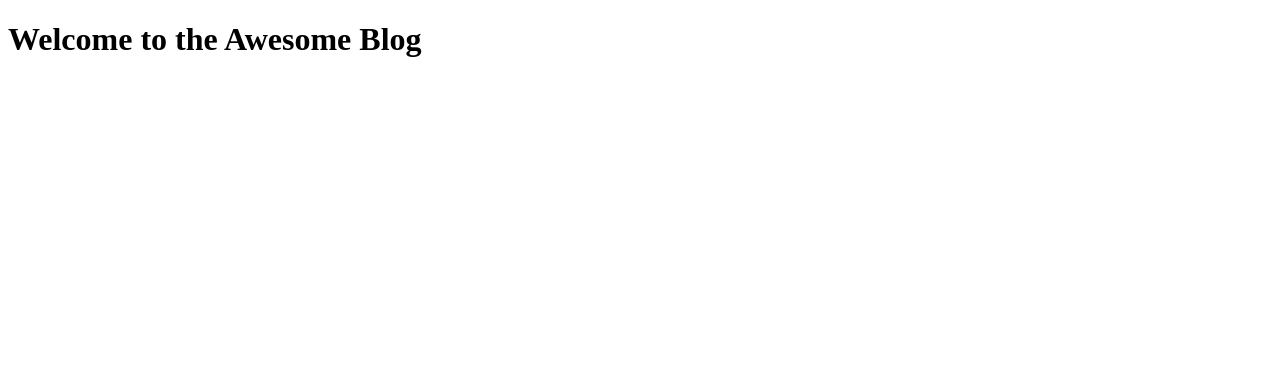
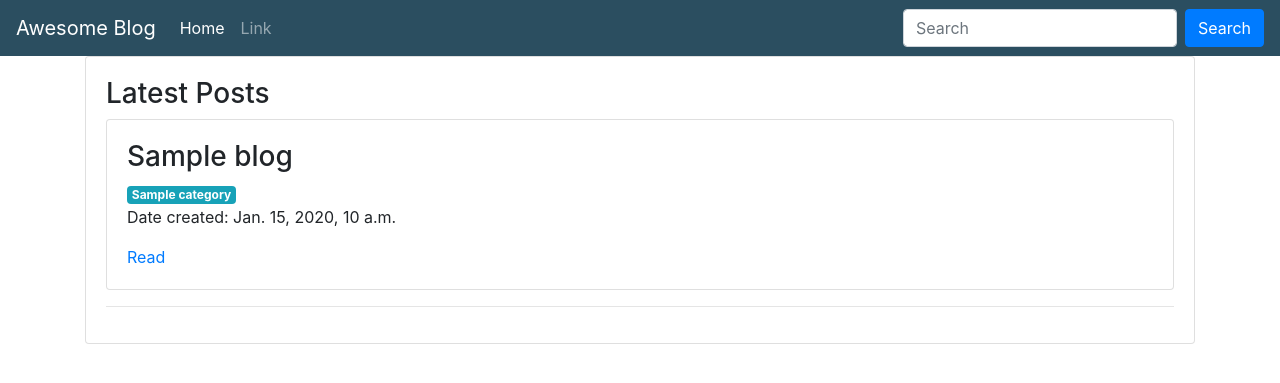
Before and after one commit to esmegl/blog-project, a Django app: template main/templates/main/index.html in a window 1280 px wide. Shown: the top 383 px of the page. Run offline with Django 4.2, Linux system fonts and the light colour scheme; the template is opened without the code that fills it: most values are stand-ins (such as "Sample title", 1, 10 or a date in 2020); some libraries are stand-ins or nearby versions.

Commit message:
Added template files

```diff
--- a/main/templates/main/base.html
+++ b/main/templates/main/base.html
@@ -1,9 +1,61 @@
-<!DOCTYPE html>
-<html>
-<head>
-	<title></title>
-</head>
-<body>
+<!doctype html>
+<html lang="en">
+	<head>
+		<!-- Required meta tags -->
+		<meta charset="utf-8">
+		<meta name="viewport" content="width=device-width, initial-scale=1, shrink-to-fit=no">
 
-</body>
+		<!-- Bootstrap CSS -->
+		<link rel="stylesheet" href="https://cdn.jsdelivr.net/npm/bootstrap@4.0.0/dist/css/bootstrap.min.css" integrity="sha384-Gn5384xqQ1aoWXA+058RXPxPg6fy4IWvTNh0E263XmFcJlSAwiGgFAW/dAiS6JXm" crossorigin="anonymous">
+
+		<title>Awesome Blog</title>
+	</head>
+	<body>
+
+		<nav class="navbar navbar-expand-lg navbar-dark" style="background-color: #2b4e60;">
+			<a class="navbar-brand" href="{% url 'main:home' %}">Awesome Blog</a>
+			<button class="navbar-toggler" type="button" data-toggle="collapse" data-target="#navbarSupportedContent" aria-controls="navbarSupportedContent" aria-expanded="false" aria-label="Toggle navigation">
+				<span class="navbar-toggler-icon"></span>
+			</button>
+
+			<div class="collapse navbar-collapse" id="navbarSupportedContent">
+				<ul class="navbar-nav mr-auto">
+					<li class="nav-item active">
+						<a class="nav-link" href="{% url 'main:home' %}">Home<span class="sr-only">(current)</span></a>
+					</li>
+					<li class="nav-item">
+						<a class="nav-link" href="#">Link</a>
+					</li>
+					{% if request.user.is_authenticated %}
+					<li class="nav-item dropdown">
+						<a class="nav-link dropdown-toggle" href="#" id="navbarDropdown" role="button" data-toggle="dropdown" aria-haspopup="true" aria-expanded="false">
+							Actions
+						</a>
+						<div class="dropdown-menu" aria-labelledby="navbarDropdown">
+							<a class="dropdown-item" href="{% url 'main:add_blog' %}">New Blog</a>
+							<a class="dropdown-item" href="#">Another action</a>
+							<div class="dropdown-divider"></div>
+							<a class="dropdown-item" href="#">Something else here</a>
+						</div>
+					</li>
+					{% endif %}
+				</ul>
+				<!-- TODO: Show login button here -->
+				<form class="form-inline my-2 my-lg-0">
+					<input class="form-control mr-sm-2" type="search" placeholder="Search" aria-label="Search">
+					<button class="btn btn-primary my-2 my-sm-0" type="submit">Search</button>
+				</form>
+			</div>
+		</nav>
+
+		{% block content %}
+
+		{% endblock %}
+
+		<!-- Optional JavaScript -->
+		<!-- jQuery first, then Popper.js, then Bootstrap JS -->
+		<script src="https://code.jquery.com/jquery-3.2.1.slim.min.js" integrity="sha384-KJ3o2DKtIkvYIK3UENzmM7KCkRr/rE9/Qpg6aAZGJwFDMVNA/GpGFF93hXpG5KkN" crossorigin="anonymous"></script>
+		<script src="https://cdn.jsdelivr.net/npm/popper.js@1.12.9/dist/umd/popper.min.js" integrity="sha384-ApNbgh9B+Y1QKtv3Rn7W3mgPxhU9K/ScQsAP7hUibX39j7fakFPskvXusvfa0b4Q" crossorigin="anonymous"></script>
+		<script src="https://cdn.jsdelivr.net/npm/bootstrap@4.0.0/dist/js/bootstrap.min.js" integrity="sha384-JZR6Spejh4U02d8jOt6vLEHfe/JQGiRRSQQxSfFWpi1MquVdAyjUar5+76PVCmYl" crossorigin="anonymous"></script>
+	</body>
 </html>
--- a/main/templates/main/index.html
+++ b/main/templates/main/index.html
@@ -1,9 +1,24 @@
-<!DOCTYPE html>
-<html>
-<head>
-	<title>Awesome blog</title>
-</head>
-<body>
-	<h1>Welcome to the Awesome Blog</h1>
-</body>
-</html>
+{% extends 'main/base.html' %}
+
+{% block content %}
+
+<div class="container">
+	<div class="card">
+		<div class="card-body">
+			<h3 class="title">Latest Posts</h3>
+			{% for blog in blogs %}
+				<div class="card">
+					<div class="card-body">
+						<h3 class="title">{{ blog.title }}</h3>
+						<span class="badge badge-info">{{ blog.category}}</span>
+						<p>Date created: {{ blog.date }}</p>
+						<a href="{% url 'main:details' blog.id %}">Read</a>
+					</div>
+				</div>
+				<hr>
+			{% endfor %}
+		</div>
+	</div>
+</div>
+
+{% endblock %}
```
Also changed, not shown: main/templates/main/add_blog.html (added, +18 -0 lines), main/templates/main/details.html (added, +21 -0 lines).
